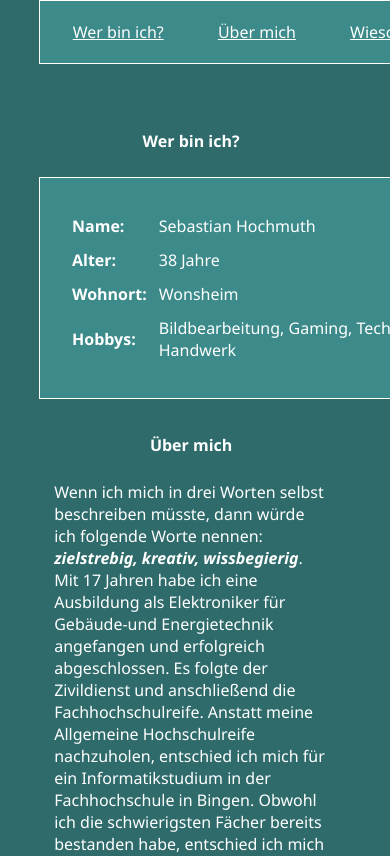
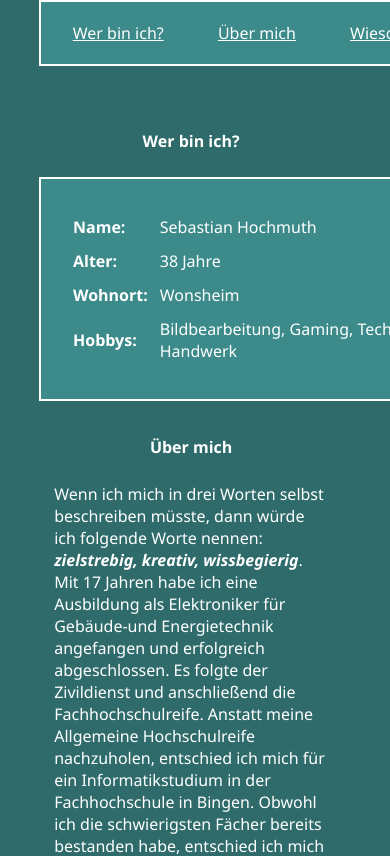
Before and after one commit to SebastianHochmuth/me, a plain HTML site: page index.html in a window 390 px wide. Shown: the top 856 px of the page. Drawn offline with Linux system fonts and the light colour scheme.

Commit message:
Edited html- and css-file for Smartphones.

```diff
--- a/public/ressources/css/styles.css
+++ b/public/ressources/css/styles.css
@@ -20,7 +20,7 @@ nav {
 }
 
 nav ul {
-    border: 1px solid white;
+    border: 2px solid white;
     background-color: rgb(60, 138, 138);
     width: 100%;
 }
@@ -129,7 +129,7 @@ table.tSkills {
     display: flex;
     align-items: center;
     justify-content: center;
-    border: 1px solid white;
+    border: 2px solid white;
     background-color: rgb(60, 138, 138);
     width: 740px;
     min-width: 740px;
```
